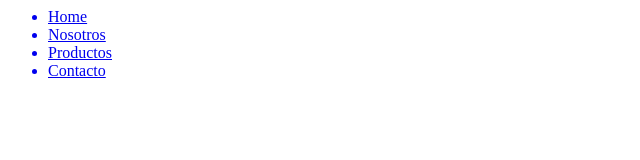
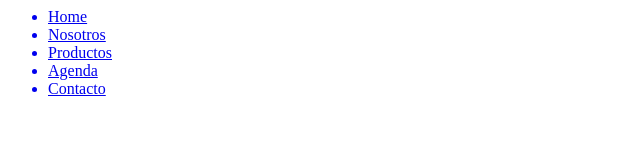
Before and after one commit to JMauricioGR/PairProgramingExercise, a plain HTML site: page index.html in a window 1280 px wide. Shown: the full height of the page, 0-640 px from the left. Drawn offline with Linux system fonts and the light colour scheme.

Commit message:
Se agrego una Opción por Lorena Castro

```diff
--- a/index.html
+++ b/index.html
@@ -11,6 +11,7 @@
             <a href="#"><li>Home</li></a>
             <a href="#"><li>Nosotros</li></a>
             <a href="#"><li>Productos</li></a>
+            <a href="#"><li>Agenda</li></a>
             <a href="#"><li>Contacto</li></a>
         </ul>
     </header>
```
